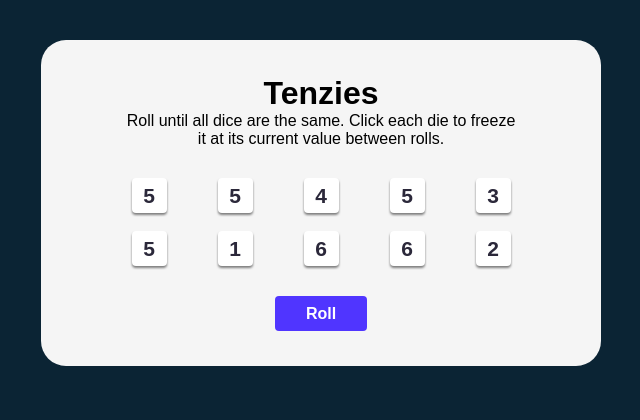
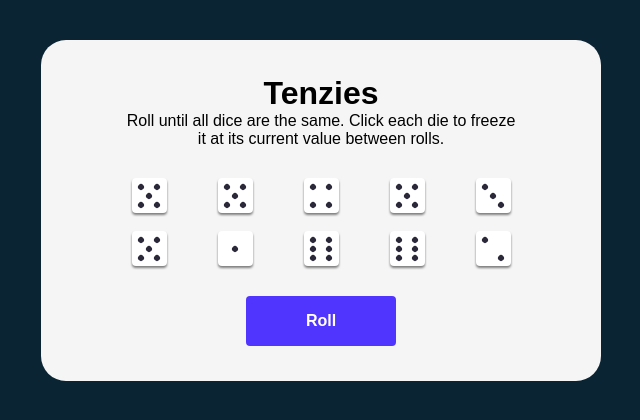
Before and after one commit to samyyuv/tenzies, a React (Create React App) app: page / in a window 1280 px wide. Both pictures are taken after a click on the button "Roll". Shown: the top 420 px of the page, without its empty margins (319-959 px from the left). Built offline with nearby package versions, Linux system fonts and the light colour scheme.

Commit message:
changing numbers for dots dice like

```diff
--- a/src/App.css
+++ b/src/App.css
@@ -56,8 +56,8 @@ main {
 }
 
 .dice {
-  width: 92px;
-  height: 35px;
+  width: 150px;
+  height: 50px;
   background-color: #5035FF;
   color: #FFFFFF;
   font-size: 16px;
@@ -66,3 +66,58 @@ main {
 .numbersContainer {
   padding: 30px;
 }
+
+.center {
+  left: 50%;
+}
+
+.center-right,
+.center-left,
+.center {
+  top: 50%;
+}
+
+.top-right,
+.center-right,
+.bottom-right {
+  left: calc(50% + 8px);
+}
+
+.top-left,
+.center-left,
+.bottom-left {
+  left: calc(50% - 8px);
+}
+
+.top-left,
+.top-right {
+  top: calc(50% - 9px);
+}
+
+.bottom-right,
+.bottom-left {
+  top: calc(50% + 9px);
+  transform: translate(-50%, -50%) rotate(-45deg);
+}
+
+.center,
+.center-right,
+.center-left,
+.top-left,
+.top-right {
+  transform: translate(-50%, -50%) rotate(45deg);
+}
+
+.top-left,
+.top-right,
+.bottom-right,
+.bottom-left,
+.center,
+.center-right,
+.center-left {
+  position: absolute;
+  width: 6px;
+  height: 6px;
+  border-radius: calc(6px / 2);
+  background-color: #2B283A;
+}
--- a/src/App.js
+++ b/src/App.js
@@ -8,6 +8,7 @@ import Numbers from './components/Numbers';
 function App() {
   const [nums, setNum] = React.useState(allNewDice());
   const [tenzies, setTenzies] = React.useState(false);
+  const [rolls, setRolls] = React.useState(0);
 
   React.useEffect(() => {
     const allHeld = nums.every(num => num.isHeld);
@@ -42,6 +43,7 @@ function App() {
             num : genereteNewDice()
         })
       )
+      setRolls(prevRoll => prevRoll + 1)
     } else {
       setTenzies(false)
       setNum(allNewDice())
@@ -70,6 +72,7 @@ function App() {
         {tenzies && <Confetti />}
         <h1 className="titre">Tenzies</h1>
         <p className="description">Roll until all dice are the same. Click each die to freeze it at its current value between rolls.</p>
+
         <div className="numbersContainer">
           {numbersToShow}
         </div>
--- a/src/components/Numbers.js
+++ b/src/components/Numbers.js
@@ -4,7 +4,60 @@ export default function Numbers(props) {
   const styles = {
     backgroundColor: props.isHeld ? "#59E391" : "#FFFFFF"
   }
+  const dos =
+    <div>
+      <div className="top-left"></div>
+      <div className="bottom-right"></div>
+    </div>
+
+  const tres =
+    <div>
+      <div className="top-left"></div>
+      <div className="center"></div>
+      <div className="bottom-right"></div>
+    </div>
+
+  const cuatro =
+    <div>
+      <div className="top-left"></div>
+      <div className="top-right"></div>
+      <div className="bottom-right"></div>
+      <div className="bottom-left"></div>
+    </div>
+
+  const cinco =
+    <div>
+      <div className="top-left"></div>
+      <div className="top-right"></div>
+      <div className="center"></div>
+      <div className="bottom-right"></div>
+      <div className="bottom-left"></div>
+    </div>
+
+  const seis =
+    <div>
+      <div className="top-left"></div>
+      <div className="top-right"></div>
+      <div className="center-right"></div>
+      <div className="center-left"></div>
+      <div className="bottom-right"></div>
+      <div className="bottom-left"></div>
+    </div>
+
+
+
+
   return (
-    <button onClick={props.holdDice} style={styles} className="btn-num">{props.value}</button>
+    <button onClick={props.holdDice} style={styles} className="btn-num">
+      {props.value === 1 && <div className="center"></div>}
+      {props.value === 2 && dos}
+      {props.value === 3 && tres}
+      {props.value === 4 && cuatro}
+      {props.value === 5 && cinco}
+      {props.value === 6 && seis}
+
+    </button>
+
+
   )
 }
```
